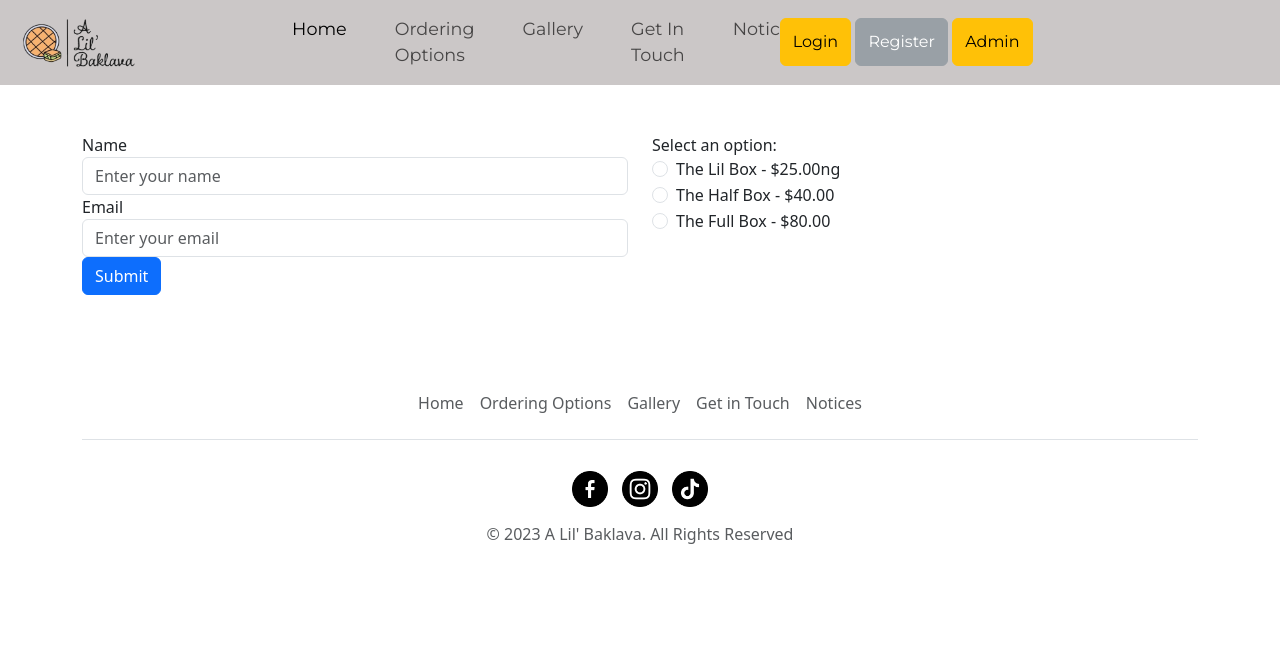
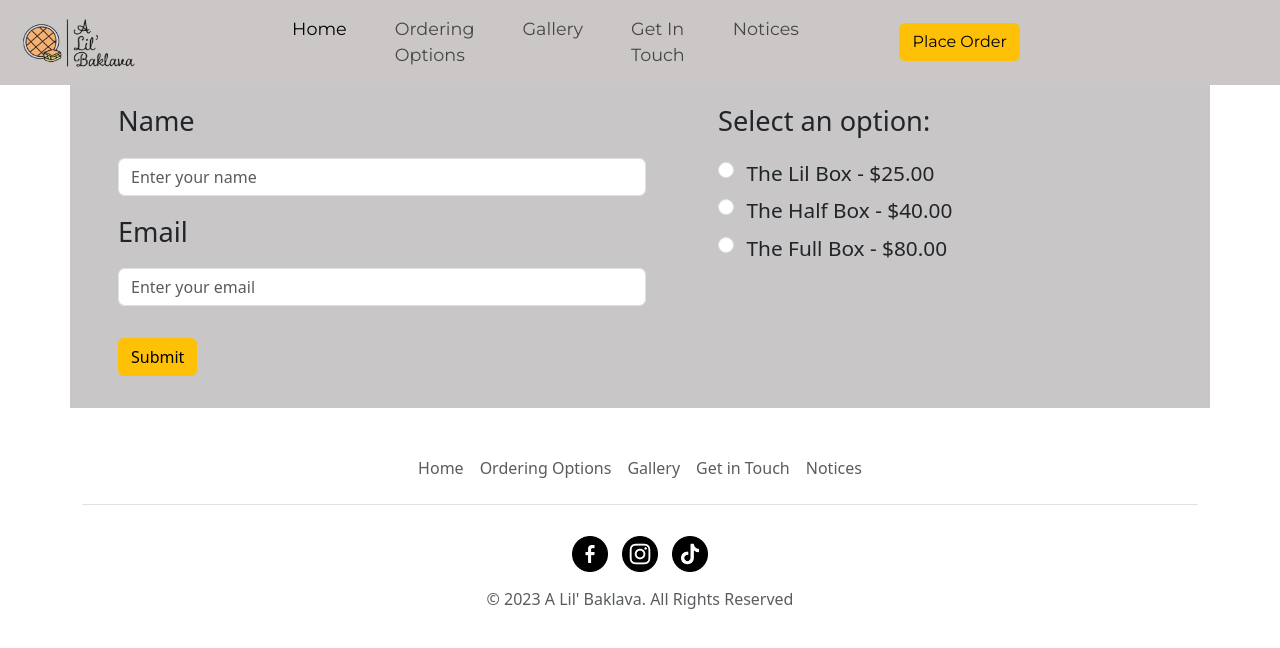
Before and after one commit to pammie89/A-Lil-Baklava-Store-Front-End, an Angular app: page /order-form in a window 1280 px wide. Shown: the top 648 px of the page. Built offline with nearby package versions, Linux system fonts and the light colour scheme.

Commit message:
started readme

```diff
--- a/src/app/choices/choices.component.html
+++ b/src/app/choices/choices.component.html
@@ -63,8 +63,9 @@
             </div>
           </div>
         </div>
-        <app-order-form></app-order-form>
+
 
       </div>
     </div>
+    <app-order-form></app-order-form>
   </div>
--- a/src/app/confirmation/confirmation.component.html
+++ b/src/app/confirmation/confirmation.component.html
@@ -1,6 +1,21 @@
-<h2>Your Order Has Been Received!</h2>
 
-<h3>Order Details</h3>
-<p>Name: {{ name }}</p>
-<p>Email: {{ email }}</p>
-<p>Product: {{ selectedOption }}</p>
+<style>
+    .confirmSize {
+        font-size: 1.3rem;
+    }
+</style>
+<div class="container shift">
+    <div class="row">
+      <div class="col-md-12">
+
+        <h2 class="pt-5">Your Order Has Been Received!</h2>
+
+<h3 class="pt-5">Order Details</h3>
+<br>
+<p class="confirmSize"><b>Name:</b> {{ name }}</p>
+<p class="confirmSize"><b>Email:</b> {{ email }}</p>
+<p class="confirmSize"><b>Product:</b> {{ selectedOption }}</p>
+
+        </div>
+        </div>
+        </div>
--- a/src/app/nav-bar/nav-bar.component.html
+++ b/src/app/nav-bar/nav-bar.component.html
@@ -28,9 +28,9 @@
 
         </ul>
         <div class="d-lg-flex col-lg-3 justify-content-lg-end">
-        <button routerLink="/login" class="btn btn-warning">Login</button>&nbsp; &nbsp;
-          <button routerLink="/register" class="btn btn-gray">Register</button>&nbsp; &nbsp;
-          <button routerLink="/admin-page" class="btn btn-warning">Admin</button>
+        <button routerLink="/choices" class="btn btn-warning">Place Order</button>&nbsp; &nbsp;
+          <!-- <button routerLink="/register" class="btn btn-gray">Register</button>&nbsp; &nbsp;
+          <button routerLink="/admin-page" class="btn btn-warning">Admin</button> -->
         </div>
 
       </div>
--- a/src/app/order-form/order-form.component.html
+++ b/src/app/order-form/order-form.component.html
@@ -1,37 +1,59 @@
-<section class="py-5 text-start author">
-    <div class="container">
+<style>
+  .fieldLabel {
+    font-size: 1.7rem;
+    padding-top: 1rem;
+    padding-bottom: 1rem;
+  }
+  .orderSubmit {
+    margin: 2rem 0;
+  }
+  .sizer {
+    font-size: 1.3rem;
+    padding-left: 1%;
+    padding-bottom: 1%;
+  }
+  .shift {
+   background-color: #c8c6c6;
+   padding-left: 3rem;
+  }
+</style>
+
+<div class="container shift">
+  <div class="row">
+    <div class="col-md-12">
+
 
 
         <form (ngSubmit)="submitForm()">
             <div class="row">
               <div class="col-md-6">
                 <div class="form-group">
-                  <label for="name">Name</label>
+                  <label for="name" class="fieldLabel">Name</label>
                   <input type="text" class="form-control" id="name" placeholder="Enter your name" [(ngModel)]="name" name="name" required>
                 </div>
                 <div class="form-group">
-                  <label for="email">Email</label>
+                  <label for="email" class="fieldLabel">Email</label>
                   <input type="email" class="form-control" id="email" placeholder="Enter your email" [(ngModel)]="email" name="email" required>
                 </div>
               </div>
               <div class="col-md-6">
-                <div class="form-group">
-                  <label for="product">Select an option:</label>
+                <div class="form-group" style="margin-left: 3rem;">
+                  <label for="product" class="fieldLabel">Select an option:</label>
                   <div class="form-check">
                     <input class="form-check-input" type="radio" name="productOption" id="lilBox" value="The Lil Box - $25.00" [(ngModel)]="selectedOption" required>
-                    <label class="form-check-label" for="lilBox">
-                      The Lil Box - $25.00ng
+                    <label class="form-check-label sizer" for="lilBox">
+                      The Lil Box - $25.00
                     </label>
                   </div>
                   <div class="form-check">
                     <input class="form-check-input" type="radio" name="productOption" id="halfBox" value="The Half Box - $40.00" [(ngModel)]="selectedOption" required>
-                    <label class="form-check-label" for="halfBox">
+                    <label class="form-check-label sizer" for="halfBox">
                       The Half Box - $40.00
                     </label>
                   </div>
                   <div class="form-check">
                     <input class="form-check-input" type="radio" name="productOption" id="fullBox" value="The Full Box - $80.00" [(ngModel)]="selectedOption" required>
-                    <label class="form-check-label" for="fullBox">
+                    <label class="form-check-label sizer" for="fullBox">
                       The Full Box - $80.00
                     </label>
                   </div>
@@ -39,13 +61,11 @@
               </div>
             </div>
 
-    <button type="submit" class="btn btn-primary">Submit</button>
+    <button type="submit" class="btn btn-warning d-flex justify-content-center" style="margin:2rem 0;">Submit</button>
   </form>
 
 
 
 
 
-
-</div>
-</section>
+</div></div></div>
```
Also changed, not shown: src/app/order-form/order-form.component.css (line endings or trailing spaces).
